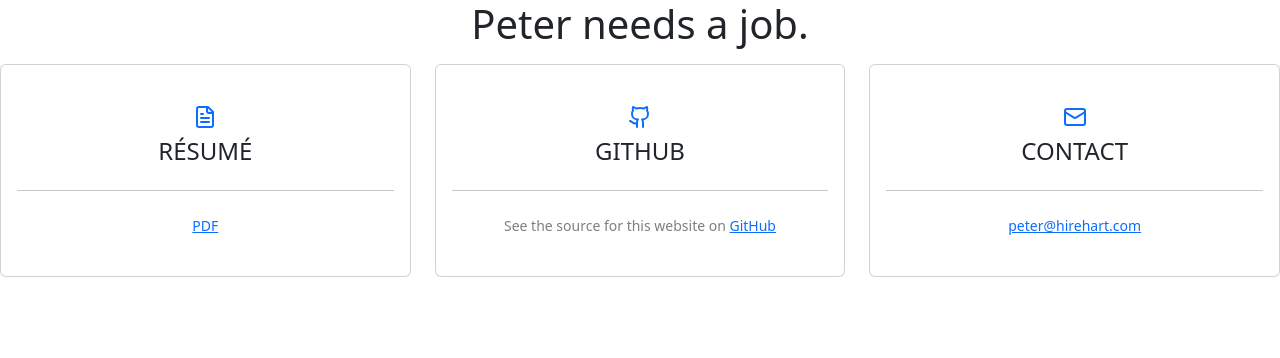
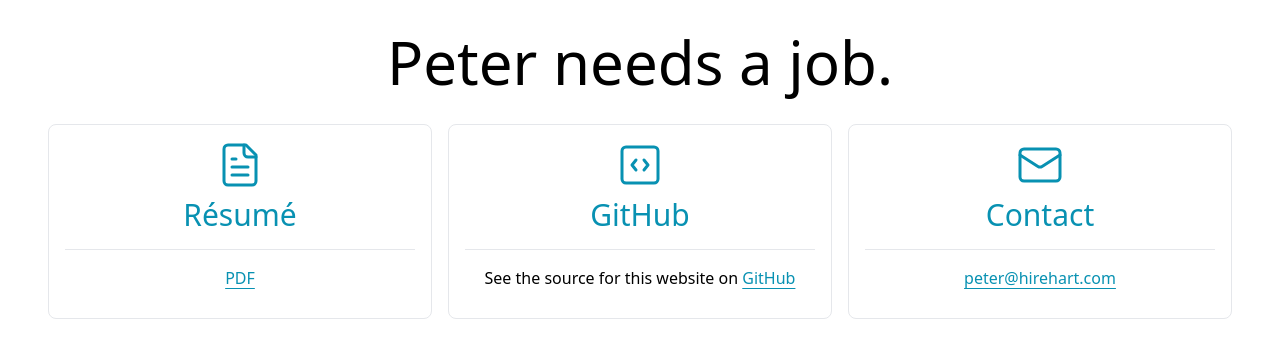
Before and after one commit to peterjhart/hirehart, a React (Vite) app: page / in a window 1280 px wide. Shown: the top 358 px of the page. Built offline with nearby package versions, Linux system fonts and the light colour scheme.

Commit message:
Remove bootstrap. Rewrite main page in tailwind.

```diff
--- a/package.json
+++ b/package.json
@@ -35,9 +35,12 @@
     "@types/react": "^18.3.3",
     "@types/react-dom": "^18.3.0",
     "@vitejs/plugin-react-swc": "^3.7.0",
+    "autoprefixer": "^10.4.19",
     "bootstrap": "^5.3.3",
     "popper.js": "^1.16.0",
+    "postcss": "^8.4.40",
     "prettier": "3.3.3",
+    "tailwindcss": "^3.4.7",
     "typescript": "^5.5.4",
     "vite": "^5.3.5"
   },
--- /dev/null
+++ b/postcss.config.js
@@ -0,0 +1,6 @@
+module.exports = {
+  plugins: {
+    tailwindcss: {},
+    autoprefixer: {},
+  },
+}
--- a/src/App.tsx
+++ b/src/App.tsx
@@ -1,35 +1,50 @@
 import { ReactElement } from 'react'
-import { FileTextIcon, GithubIcon, MailIcon } from 'lucide-react'
+import { FileTextIcon, SquareCodeIcon, MailIcon } from 'lucide-react'
 
 export default function App(): ReactElement {
   return (
-    <div className="header">
+    <div className="py-8">
       <header className="text-center mb-3">
-        <h1>Peter needs a job.</h1>
+        <h1 className="text-6xl mb-8">Peter needs a job.</h1>
       </header>
 
-      <div className="row">
-        <div className="col-md-4 mb-3 mb-md-0">
-          <div className="card py-4 h-100">
-            <div className="card-body text-center">
-              <FileTextIcon className="text-primary mb-2" />
-              <h4 className="text-uppercase m-0">Résumé</h4>
+      <div className="grid xs:grid-cols-1 md:grid-cols-3 gap-4 mx-12">
+        <div className="mb-3 p-4 border rounded-lg h-full">
+          <div className="flex justify-center">
+            <FileTextIcon
+              className="h-12 w-12 mb-2 text-cyan-600"
+              strokeWidth={1.5}
+            />
+          </div>
+          <h2 className="text-center text-uppercase text-3xl text-cyan-600">
+            Résumé
+          </h2>
           <hr className="my-4" />
-              <div className="small text-black-50">
-                <a href="/assets/peter%20j.%20hart%20resume%202024.pdf">PDF</a>
+          <div className="text-center">
+            <a
+              className="text-cyan-600 underline underline-offset-4"
+              href="/assets/peter%20j.%20hart%20resume%202024.pdf"
+            >
+              PDF
+            </a>
           </div>
         </div>
+
+        <div className="mb-3 p-4 border rounded-lg h-full">
+          <div className="flex justify-center">
+            <SquareCodeIcon
+              className="h-12 w-12 mb-2 text-cyan-600"
+              strokeWidth={1.5}
+            />
           </div>
-        </div>
-        <div className="col-md-4 mb-3 mb-md-0">
-          <div className="card py-4 h-100">
-            <div className="card-body text-center">
-              <GithubIcon className="text-primary mb-2"></GithubIcon>
-              <h4 className="text-uppercase m-0">GitHub</h4>
+          <h4 className="text-center text-uppercase text-3xl text-cyan-600">
+            GitHub
+          </h4>
           <hr className="my-4" />
-              <div className="small text-black-50">
+          <div className="text-center">
             See the source for this website on&nbsp;
             <a
+              className="text-cyan-600 underline underline-offset-4"
               href="https://github.com/peterjhart/hirehart"
               target="_blank"
               rel="noopener noreferrer"
@@ -38,18 +53,25 @@
             </a>
           </div>
         </div>
+
+        <div className="mb-3 p-4 border rounded-lg h-full">
+          <div className="flex justify-center">
+            <MailIcon
+              className="h-12 w-12 mb-2 text-cyan-600"
+              strokeWidth={1.5}
+            />
           </div>
-        </div>
-        <div className="col-md-4 mb-3 mb-md-0">
-          <div className="card py-4 h-100">
-            <div className="card-body text-center">
-              <MailIcon className="text-primary mb-2" />
-              <h4 className="text-uppercase m-0">Contact</h4>
+          <h4 className="text-center text-uppercase text-3xl text-cyan-600">
+            Contact
+          </h4>
           <hr className="my-4" />
-              <div className="small text-black-50">
-                <a href="mailto:peter@hirehart.com">peter@hirehart.com</a>
-              </div>
-            </div>
+          <div className="text-center">
+            <a
+              className="text-cyan-600 underline underline-offset-4"
+              href="mailto:peter@hirehart.com"
+            >
+              peter@hirehart.com
+            </a>
           </div>
         </div>
       </div>
--- a/src/css/app.css
+++ b/src/css/app.css
@@ -1 +1,3 @@
-@import "../../node_modules/bootstrap/dist/css/bootstrap.css";
+@tailwind base;
+@tailwind components;
+@tailwind utilities;
--- /dev/null
+++ b/tailwind.config.js
@@ -0,0 +1,8 @@
+/** @type {import('tailwindcss').Config} */
+module.exports = {
+  content: ['./src/**/*.{js,jsx,ts,tsx}'],
+  theme: {
+    extend: {},
+  },
+  plugins: [],
+}
```
Also changed, not shown: 2 other files (tests, documents, lock files or other folders). Lines whose indentation alone changed are shown as unchanged.
